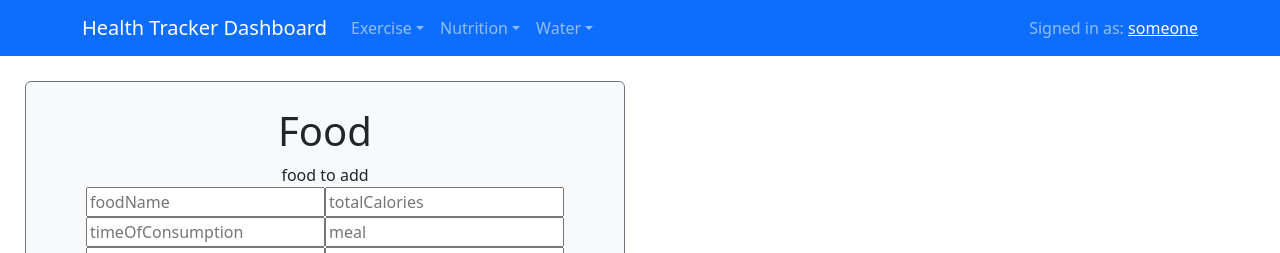
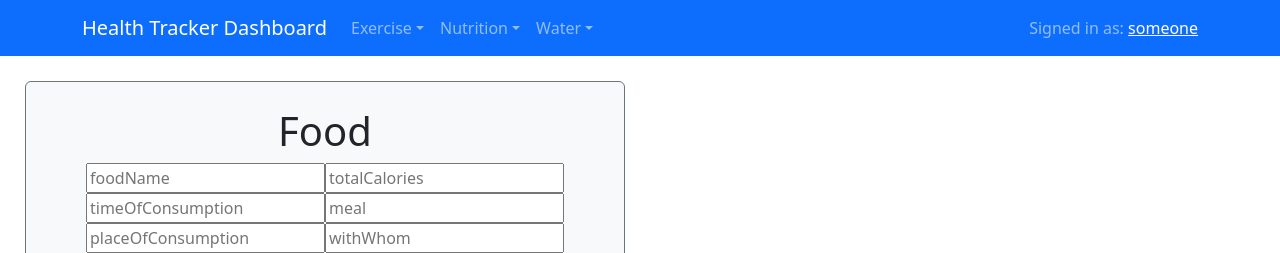
Before and after one commit to blee2125/health-tracker-dashboard, a React (Create React App) app: page /food in a window 1280 px wide. Shown: the top 253 px of the page. Built offline with nearby package versions, Linux system fonts and the light colour scheme; no server answers.

Commit message:
clean up code

```diff
--- a/src/components/Food/FoodForm.js
+++ b/src/components/Food/FoodForm.js
@@ -2,13 +2,8 @@ import React from "react";
 
 export const FoodForm = (props) => {
 
-
-
-
     return (
       <form >
-        <label>food to add</label>
-        <br />
         <input
           name='foodName'
           placeholder='foodName'
```
